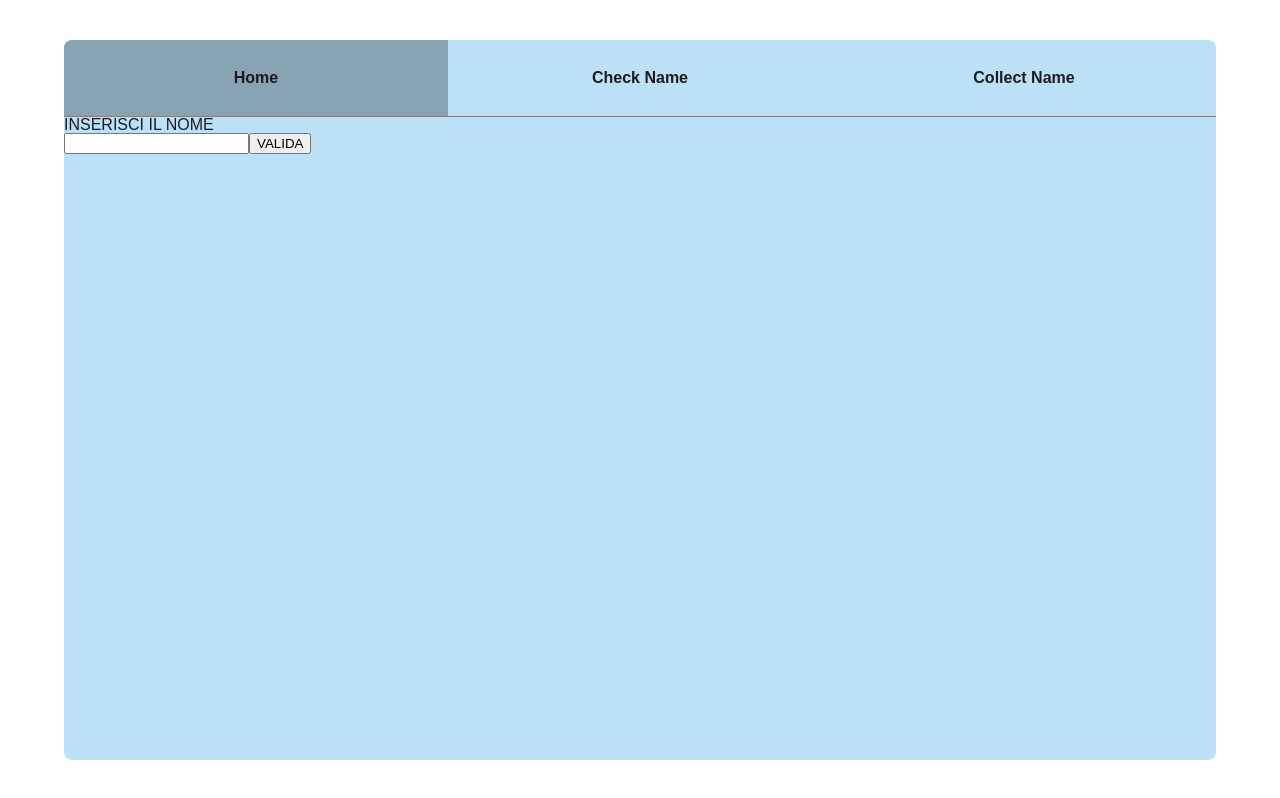
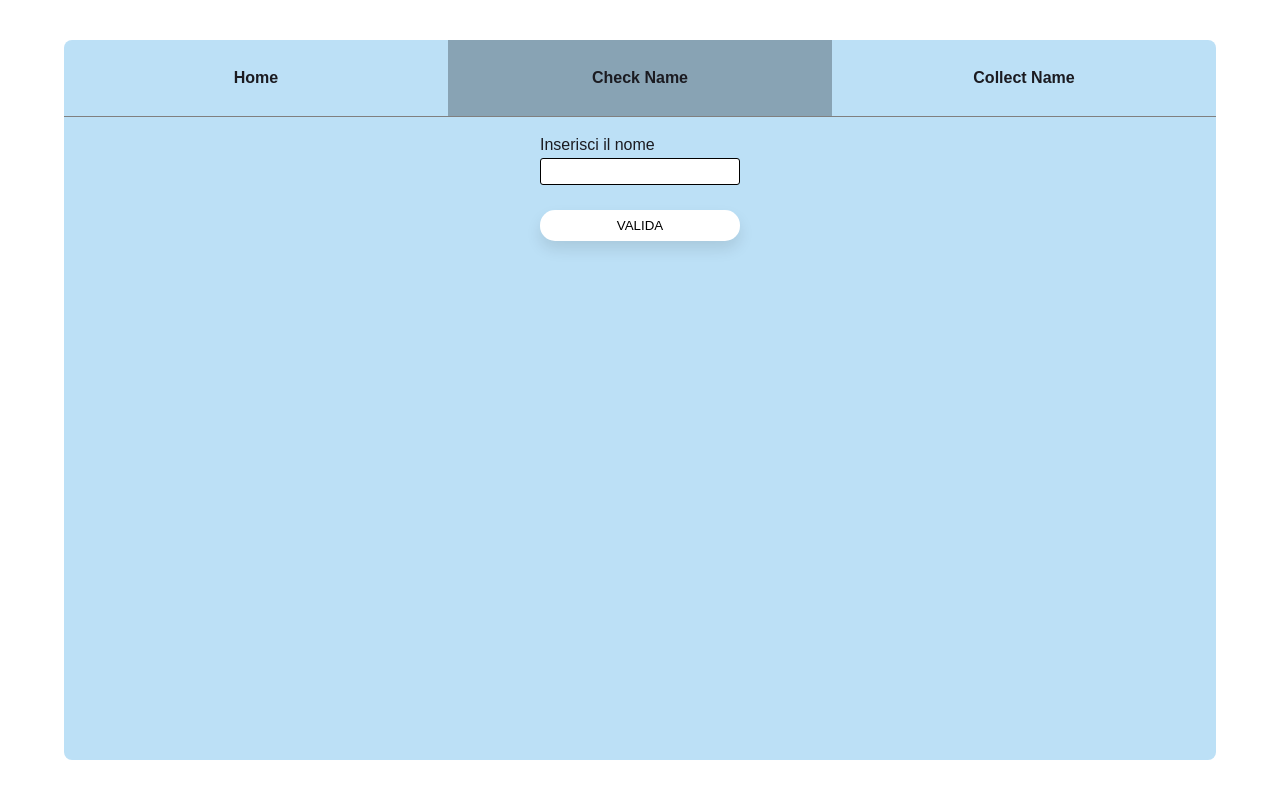
Before and after one commit to Gcollova/bttt_frontend, a React (Create React App) app: page /check-name in a window 1280 px wide. Built offline with nearby package versions, Linux system fonts and the light colour scheme.

Commit message:
check name init

```diff
--- a/src/App.tsx
+++ b/src/App.tsx
@@ -1,5 +1,5 @@
-import { Routes, Route, Outlet, Link } from "react-router-dom";
-import { CheckName } from './pages/CheckName';
+import { Routes, Route, Outlet, Link, useParams, useLocation } from "react-router-dom";
+import { CheckName } from './pages/CheckName/CheckName';
 import { Home } from './pages/Home/Home';
 import styles from './app.module.scss';
 import { useState } from "react";
@@ -19,7 +19,8 @@ export default function App() {
 const links =  [{path:'/',name:'Home'},{path:'/check-name',name:'Check Name'},{path:'/collect-name',name:'Collect Name'}];
 
 function Layout() {
-  const [selected,setSelected] = useState<string>('/');
+  const location = useLocation();
+  const [selected,setSelected] = useState<string>(location.pathname);
   return (
     <div className={styles.main}>
       <nav className={styles._nav}>
--- a/src/libs/_const.scss
+++ b/src/libs/_const.scss
@@ -6,3 +6,37 @@ $mainText: rgb(27, 27, 33);
 
 
 }
+@mixin custom-form {
+
+        display: flex;
+        flex-direction: column;
+        padding: 20px;
+        height: 100%;
+        gap: 25px;
+        .inputWrapper{
+            display: flex;
+            flex-direction: column;
+            gap: 5px;
+            input{
+                min-width: 200px;
+                padding: 5px;
+                border: 1px solid black;
+                border-radius: 3px;
+            }
+        }
+
+        button{
+            padding: 8px 10px;
+            border: none;
+            border-radius: 15px;
+            box-shadow: 0px 8px 15px rgba(0, 0, 0, 0.1);
+            transition: all 0.3s ease;
+            cursor: pointer;
+            background-color: #fff;
+            &:hover{
+                box-shadow: 0px 15px 10px rgba(0, 0, 0, 0.1);
+                background-color: rgba(226, 174, 77, 0.19);
+            }
+        }
+
+}
--- a/src/pages/CheckName.tsx
+++ /dev/null
@@ -1,73 +0,0 @@
-import { useEffect, useState } from 'react';
-import { BaseResponse } from '../interfaces';
-
-export function CheckName() {
-  const [status, setStatus] = useState<'INITIAL' | 'SEND_DATA' | 'SENDING_DATA' | 'DATA_SENDED' | 'ERROR_SENDING_DATA'>();
-  const [value, setValue] = useState<string>('');
-  const [data , setData] = useState<BaseResponse>();
-
-  useEffect(() => {
-    if(status === 'SEND_DATA') {
-      setStatus('SENDING_DATA');
-      fetch('http://localhost:3001/info/validate', {
-        method: 'POST',
-        headers: {
-          'Content-Type': 'application/json'
-        },
-        body: JSON.stringify({
-          name: value,
-        })
-      })
-      .then((rawResponse) => {
-        if([200, 201].includes(rawResponse.status)) {
-          return rawResponse.json();
-        } else {
-          throw new Error();
-        }
-      })
-      .then((response: BaseResponse) => {
-        setStatus('DATA_SENDED');
-        setData(response);
-      })
-      .catch(e => {
-        setStatus('ERROR_SENDING_DATA');
-      })
-    }
-  }, [status, value]);
-
-  if (status === 'ERROR_SENDING_DATA') {
-    return (
-      <div>
-        <h1>ERRORE INVIO DATI</h1>
-        <button onClick={() => setStatus('INITIAL')}>RIPROVA</button>
-      </div>
-    );
-  }
-
-  if(status === 'SEND_DATA' || status === 'SENDING_DATA') {
-    return (
-      <div>
-        <h1>INVIO IN CORSO</h1>
-        <button onClick={() => setStatus('INITIAL')}>ANNULLA</button>
-      </div>
-    );
-  }
-
-  if(status === 'DATA_SENDED') {
-    return (<div>
-        {data?.success === true && <h1>DATI INVIATI VALIDI</h1>}
-        {data?.success === false && <h1>DATI INVIATI NON VALIDI</h1>}
-        <button onClick={() => setStatus('INITIAL')}>INVIA UN ALTRO VALORE</button>
-    </div>)
-  }
-
-  return (
-    <div>
-      <h1>INSERISCI IL NOME</h1>
-      <input type="text" value={value} onChange={(e) => {
-        setValue(e.target.value);
-      }}></input>
-      <button onClick={() => setStatus('SEND_DATA')}>VALIDA</button>
-    </div>
-  );
-}
--- /dev/null
+++ b/src/pages/CheckName/CheckName.tsx
@@ -0,0 +1,114 @@
+import React, { useEffect, useState } from "react";
+import { BaseResponse } from "../../interfaces";
+import { nameCheck } from "../../services/name_regex";
+import styles from "./check_name.module.scss";
+
+export function CheckName() {
+  const [status, setStatus] = useState<
+    | "INITIAL"
+    | "SEND_DATA"
+    | "SENDING_DATA"
+    | "DATA_SENDED"
+    | "ERROR_SENDING_DATA"
+  >();
+  const [value, setValue] = useState<string>("");
+  const [data, setData] = useState<BaseResponse>();
+
+  function handleSubmission(e:React.FormEvent<HTMLFormElement>){
+    e.preventDefault();
+    console.log(value.trim().match(/^[a-z ,.'-]+$/i))
+    if(value.trim() !== "" && nameCheck(value)){
+
+      setStatus("SEND_DATA");
+    } else{
+      alert('Il nome inserito non è valido')
+      setValue("");
+    }
+
+  }
+
+  useEffect(() => {
+    if (status === "SEND_DATA") {
+      setStatus("SENDING_DATA");
+      fetch("http://localhost:3001/info/validate", {
+        method: "POST",
+        headers: {
+          "Content-Type": "application/json",
+        },
+        body: JSON.stringify({
+          name: value,
+        }),
+      })
+        .then((rawResponse) => {
+          if ([200, 201].includes(rawResponse.status)) {
+            return rawResponse.json();
+          } else {
+            throw new Error();
+          }
+        })
+        .then((response: BaseResponse) => {
+          setStatus("DATA_SENDED");
+          setData(response);
+        })
+        .catch((e) => {
+          setStatus("ERROR_SENDING_DATA");
+        });
+    }
+  }, [status, value]);
+
+  if (status === "ERROR_SENDING_DATA") {
+    return (
+      <div>
+        <h1>ERRORE INVIO DATI</h1>
+        <button onClick={() => setStatus("INITIAL")}>RIPROVA</button>
+      </div>
+    );
+  }
+
+  if (status === "SEND_DATA" || status === "SENDING_DATA") {
+    return (
+      <div>
+        <h1>INVIO IN CORSO</h1>
+        <button onClick={() => setStatus("INITIAL")}>ANNULLA</button>
+      </div>
+    );
+  }
+
+  if (status === "DATA_SENDED") {
+    return (
+      <div>
+        {data?.success === true && <h1>DATI INVIATI VALIDI</h1>}
+        {data?.success === false && <h1>DATI INVIATI NON VALIDI</h1>}
+        <button onClick={() => setStatus("INITIAL")}>
+          INVIA UN ALTRO VALORE
+        </button>
+      </div>
+    );
+  }
+
+  return (
+    <div className={styles.main}>
+
+      <form onSubmit={(e)=> handleSubmission(e)} action="">
+        <div className={styles.inputWrapper}>
+
+          <label htmlFor="searchName"> Inserisci il nome</label>
+          <input
+            id="searchName"
+            name="searcName"
+            type="text"
+            value={value}
+            onChange={(e) => {
+              if(e.target.value.match(/^[a-z ,.'-]+$/i)){
+
+              }
+              setValue(e.target.value);
+            }}
+            required
+          ></input>
+        </div>
+        <button >VALIDA</button>
+      </form>
+    </div>
+  );
+}
--- /dev/null
+++ b/src/pages/CheckName/check_name.module.scss
@@ -0,0 +1,14 @@
+@use '../../libs/const';
+
+.main{
+    height: 100%;
+    width: 100%;
+    display: flex;
+    flex-direction: column;
+    justify-content: center;
+    align-items: center;
+    form{
+        @include const.custom-form;
+    }
+
+}
--- /dev/null
+++ b/src/services/name_regex.ts
@@ -0,0 +1,12 @@
+export function nameCheck(value:string){
+    if(value.match(/^[a-z ,.'-]+$/i)! !== null){
+        return true;
+    }
+    else{
+
+        return false;
+    }
+
+
+
+}
```
Also changed, not shown: src/pages/CollectName/CollectName.tsx (added, +14 -0 lines), src/pages/CollectName/collect_name.module.scss (added).
